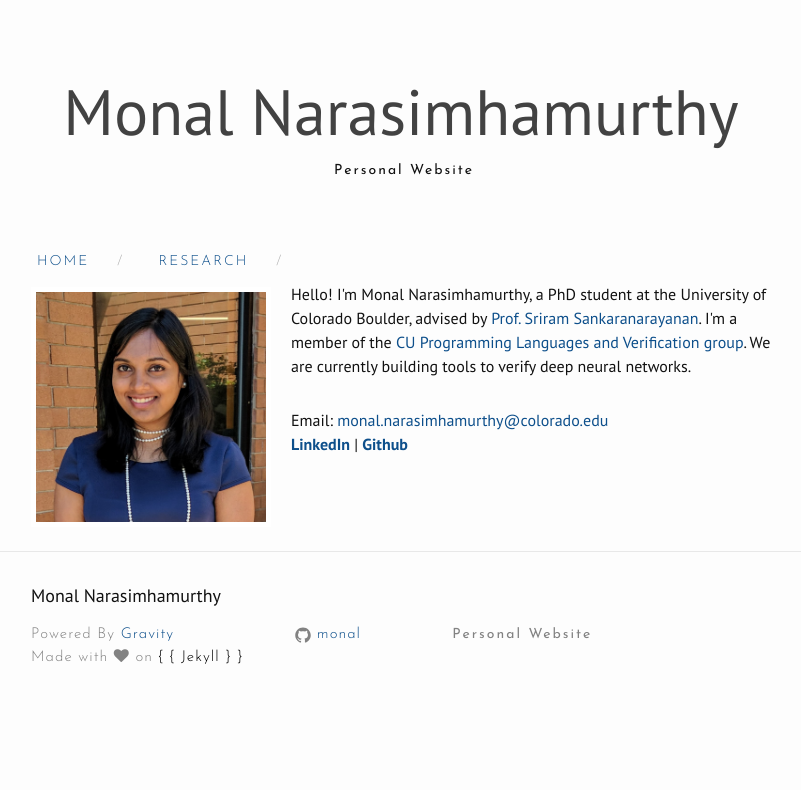
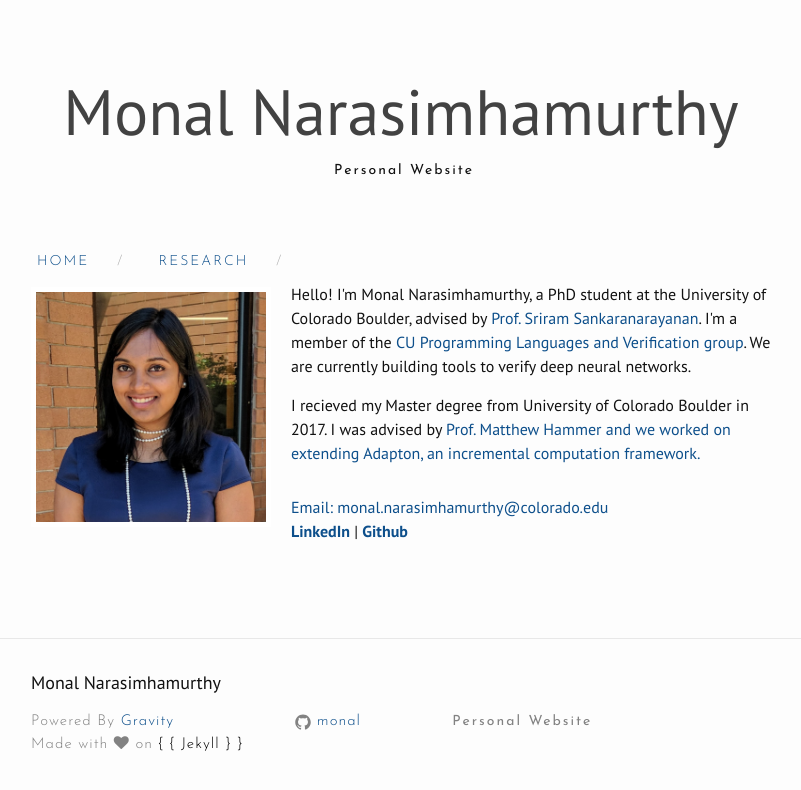
Before and after one commit to monal/monal.github.io, a Jekyll site: the page built from index.html, in a window 1280 px wide. Shown: the top 790 px of the page, without its empty margins (239-1040 px from the left). Built offline with Jekyll 4.4.1, drawn with Linux system fonts in a browser that asks for light colours; nearby versions of some CDN libraries.

Commit message:
Add master degree

```diff
--- a/index.html
+++ b/index.html
@@ -11,8 +11,13 @@ Hello! I'm Monal Narasimhamurthy, a PhD student at the University of Colorado Bo
 advised by <a href="http://www.cs.colorado.edu/~srirams/index.html">Prof. Sriram Sankaranarayanan</a>.
 I'm a member of the <a href="http://plv.colorado.edu">CU Programming Languages and Verification group</a>.
 We are currently building tools to verify deep neural networks.
+</p>
 
+<p>
+I recieved my Master degree from University of Colorado Boulder in 2017. I was advised by <a href="http://matthewhammer.org/"> Prof. Matthew Hammer and we worked on extending <a href="http://adapton.org/">Adapton, an incremental computation framework.
 </p>
+
+
 <p style="margin-top: 30px;">Email: <a href="mailto:monal.narasimhamurthy@colorado.edu">monal.narasimhamurthy@colorado.edu</a><br>
 <a href="https://www.linkedin.com/in/monal-narasimhamurthy"><b>LinkedIn</b></a> | <a href="https://github.com/monal"><b>Github</b></a>
 </div>
```
